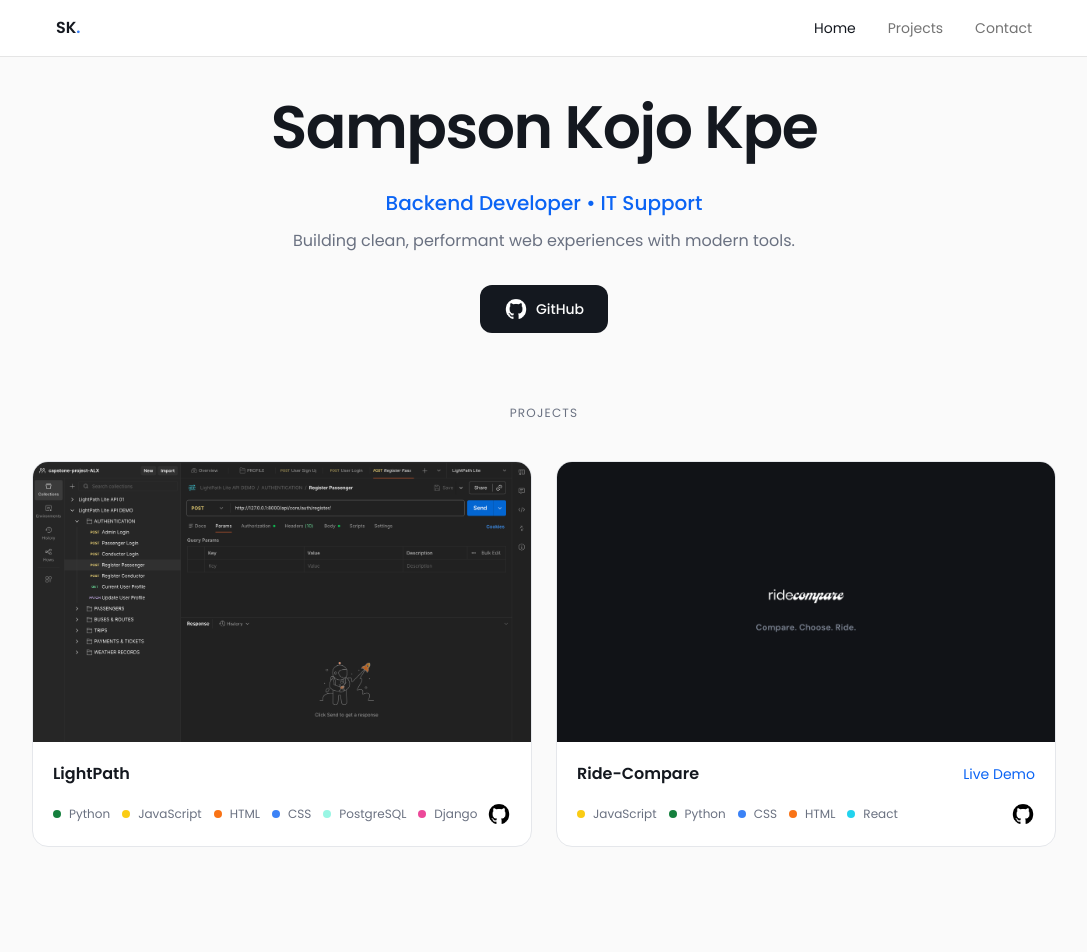
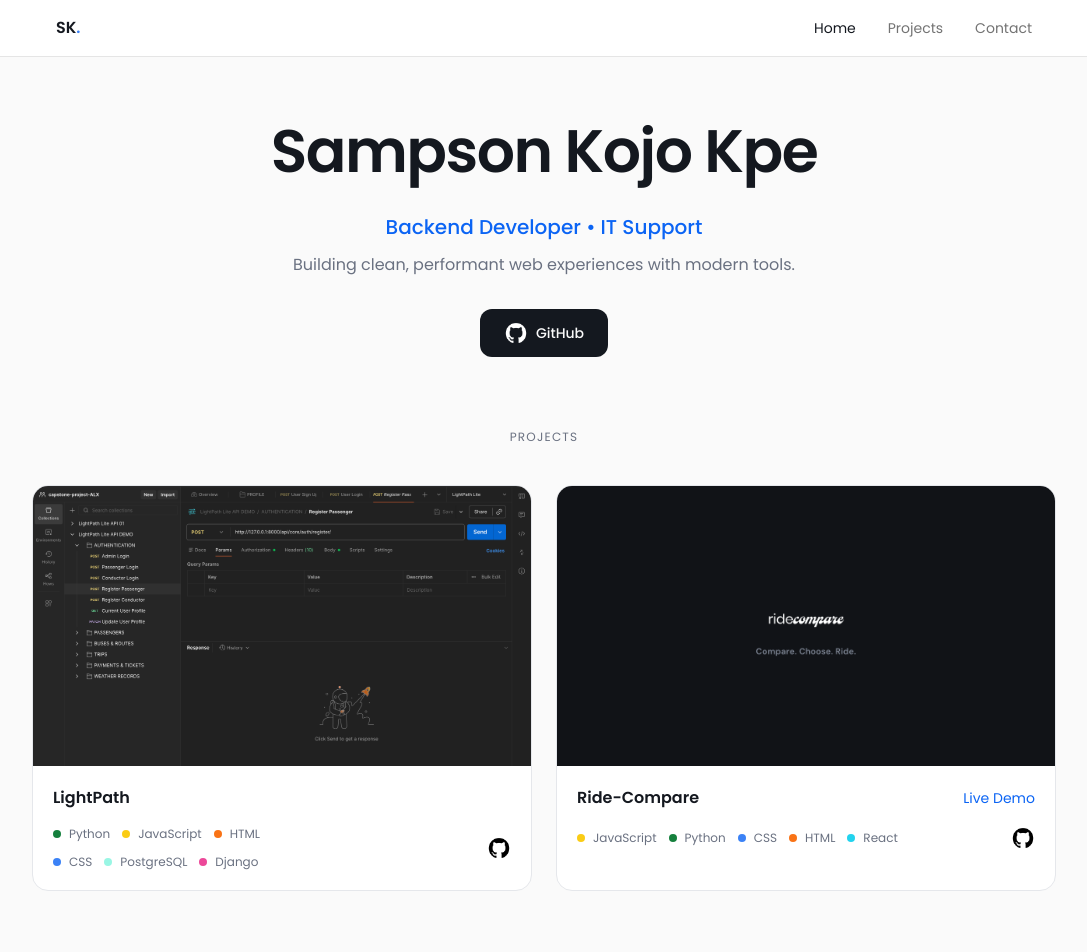
Before and after one commit to sampsonkpe/portfolio, a React (Vite) app: page / in a window 1280 px wide. Shown: the top 952 px of the page, without its empty margins (96-1183 px from the left). Built offline with nearby package versions, Linux system fonts and the light colour scheme.

Commit message:
Refactor: implement layout wrapper with flexbox to ensure consistent footer positioning across all pages

```diff
--- a/src/App.tsx
+++ b/src/App.tsx
@@ -1,22 +1,34 @@
 import { BrowserRouter, Routes, Route } from "react-router-dom";
 import Navbar from "./components/Navbar";
+import Footer from "./components/Footer";
 
 import Home from "./pages/Home";
 import Projects from "./pages/Projects";
 import Contact from "./pages/Contact";
-import Footer from "./components/Footer";
 
 export default function App() {
   return (
     <BrowserRouter>
+
+      <div className="flex flex-col min-h-screen">
+
+        {/* TOP */}
         <Navbar />
 
+        {/* MAIN CONTENT */}
+        <div className="flex-1">
           <Routes>
             <Route path="/" element={<Home />} />
             <Route path="/projects" element={<Projects />} />
             <Route path="/contact" element={<Contact />} />
           </Routes>
+        </div>
+
+        {/* BOTTOM */}
         <Footer />
+
+      </div>
+
     </BrowserRouter>
   );
 }
--- a/src/components/Footer.tsx
+++ b/src/components/Footer.tsx
@@ -2,13 +2,11 @@
   const year = new Date().getFullYear();
 
   return (
-    <footer className="border-t border-border mt-20">
-      <div className="mx-auto max-w-5xl px-6 py-8 flex items-center justify-center">
-
+    <footer className="border-t border-border mt-16">
+      <div className="mx-auto max-w-5xl px-6 py-8 text-center">
         <p className="text-sm text-muted-foreground">
           © {year} Sampson Kojo Kpe
         </p>
-
       </div>
     </footer>
   );
--- a/src/components/Hero.tsx
+++ b/src/components/Hero.tsx
@@ -1,6 +1,6 @@
 export default function Hero() {
   return (
-    <section className="flex flex-col items-center justify-center text-center pt-10 pb-10 px-6">
+    <section className="flex flex-col items-center justify-center text-center pt-16 pb-10 px-6">
 
       {/* NAME */}
       <h1 className="text-4xl md:text-6xl font-semibold tracking-tight text-foreground">
--- a/src/pages/Home.tsx
+++ b/src/pages/Home.tsx
@@ -1,4 +1,17 @@
 import Hero from "../components/Hero";
+
+/* ================= UTIL ================= */
+function getColor(tech: string) {
+  if (tech === "HTML") return "bg-orange-500";
+  if (tech === "CSS") return "bg-blue-500";
+  if (tech === "JavaScript") return "bg-yellow-400";
+  if (tech === "TypeScript") return "bg-blue-300";
+  if (tech === "Python") return "bg-green-700";
+  if (tech === "React") return "bg-cyan-400";
+  if (tech === "Django") return "bg-pink-500";
+  if (tech === "PostgreSQL") return "bg-teal-200";
+  return "bg-neutral-400";
+}
 
 const preview = [
   {
@@ -31,7 +44,13 @@
           </p>
 
           <div className="grid gap-6 sm:grid-cols-2 text-left">
-            {preview.map((project) => (
+            {preview.map((project) => {
+
+              const MAX = 3;
+              const visible = project.stack.slice(0, MAX);
+              const remaining = project.stack.length - MAX;
+
+              return (
                 <div
                   key={project.title}
                   className="group rounded-xl overflow-hidden bg-card border border-border hover:shadow-lg transition"
@@ -63,46 +82,54 @@
                     </div>
 
                     {/* BOTTOM ROW */}
-                  <div className="flex items-center justify-between">
+                    <div className="flex flex-col gap-3 sm:flex-row sm:items-center sm:justify-between">
 
                       {/* STACK */}
-                    <div className="flex flex-wrap gap-3">
-                      {project.stack.map((tech) => (
+                      <div className="flex flex-wrap gap-3 max-w-[80%]">
+
+                        {/* visible */}
+                        {visible.map((tech) => (
                           <div
                             key={tech}
                             className="flex items-center gap-2 text-xs text-muted-foreground"
                           >
                             <span
-                            className={`h-2 w-2 rounded-full ${
-                              tech === "HTML"
-                                ? "bg-orange-500"
-                                : tech === "CSS"
-                                ? "bg-blue-500"
-                                : tech === "JavaScript"
-                                ? "bg-yellow-400"
-                                : tech === "TypeScript"
-                                ? "bg-blue-300"
-                                : tech === "Python"
-                                ? "bg-green-700"
-                                : tech === "React"
-                                ? "bg-cyan-400"
-                                : tech === "Django"
-                                ? "bg-pink-500"
-                                : tech === "PostgreSQL"
-                                ? "bg-teal-200"
-                                : "bg-neutral-400"
-                            }`}
+                              className={`h-2 w-2 rounded-full ${getColor(tech)}`}
+                            />
+                            {tech}
+                          </div>
+                        ))}
+
+                        {/* +more (mobile only) */}
+                        {remaining > 0 && (
+                          <div className="text-xs text-muted-foreground sm:hidden">
+                            +{remaining} more
+                          </div>
+                        )}
+
+                        {/* full (desktop) */}
+                        <div className="hidden sm:flex flex-wrap gap-3">
+                          {project.stack.slice(MAX).map((tech) => (
+                            <div
+                              key={tech}
+                              className="flex items-center gap-2 text-xs text-muted-foreground"
+                            >
+                              <span
+                                className={`h-2 w-2 rounded-full ${getColor(tech)}`}
                               />
                               {tech}
                             </div>
                           ))}
                         </div>
 
-                    {/* GITHUB ICON (LIGHT/DARK SWITCH) */}
+                      </div>
+
+                      {/* GITHUB */}
                       <a
                         href={project.github}
                         target="_blank"
                         rel="noopener noreferrer"
+                        className="self-end sm:self-auto"
                       >
                         <img
                           src="/icons/github-light.png"
@@ -115,9 +142,11 @@
                       </a>
 
                     </div>
+
                   </div>
                 </div>
-            ))}
+              );
+            })}
           </div>
 
         </div>
--- a/src/pages/Projects.tsx
+++ b/src/pages/Projects.tsx
@@ -92,10 +92,13 @@
 /* ================= CARD ================= */
 
 function Card({ project, onClick }: any) {
+  const MAX = 3;
+  const visible = project.stack.slice(0, MAX);
+  const remaining = project.stack.length - MAX;
+
   return (
     <div className="group rounded-xl overflow-hidden bg-card border border-border hover:shadow-lg transition">
 
-      {/* CLICKABLE IMAGE */}
       <div onClick={onClick} className="cursor-pointer">
         <div className="aspect-video overflow-hidden">
           <img
@@ -107,7 +110,6 @@
 
       <div className="p-5 flex flex-col gap-3">
 
-        {/* TOP ROW */}
         <div className="flex justify-between items-center">
           <h3 className="font-semibold">{project.title}</h3>
 
@@ -118,27 +120,45 @@
           )}
         </div>
 
-        {/* DESCRIPTION */}
         <p className="text-sm text-muted-foreground">
           {project.description}
         </p>
 
-        {/* BOTTOM ROW */}
-        <div className="flex justify-between items-center">
+        <div className="flex flex-col gap-3 sm:flex-row sm:items-center sm:justify-between">
 
           {/* STACK */}
-          <div className="flex flex-wrap gap-3">
-            {project.stack.map((tech: string) => (
+          <div className="flex flex-wrap gap-3 max-w-[80%]">
+
+            {/* visible */}
+            {visible.map((tech: string) => (
               <div key={tech} className="flex items-center gap-2 text-xs text-muted-foreground">
                 <span className={`h-2 w-2 rounded-full ${getColor(tech)}`} />
                 {tech}
               </div>
             ))}
+
+            {/* +more (mobile only) */}
+            {remaining > 0 && (
+              <div className="text-xs text-muted-foreground sm:hidden">
+                +{remaining} more
+              </div>
+            )}
+
+            {/* full stack (desktop) */}
+            <div className="hidden sm:flex flex-wrap gap-3">
+              {project.stack.slice(MAX).map((tech: string) => (
+                <div key={tech} className="flex items-center gap-2 text-xs text-muted-foreground">
+                  <span className={`h-2 w-2 rounded-full ${getColor(tech)}`} />
+                  {tech}
+                </div>
+              ))}
+            </div>
+
           </div>
 
           {/* GITHUB */}
           {project.github && (
-            <a href={project.github} target="_blank" rel="noopener noreferrer">
+            <a href={project.github} target="_blank" className="self-end sm:self-auto">
               <img src="/icons/github-light.png" className="h-6 w-6 dark:hidden" />
               <img src="/icons/github-dark.png" className="h-6 w-6 hidden dark:block" />
             </a>
@@ -169,74 +189,40 @@
   if (!project) return null;
 
   return (
-    <div
-      className="fixed inset-0 bg-black/60 backdrop-blur-sm flex items-center justify-center px-6 z-50"
-      onClick={onClose}
-    >
-      <div
-        className="bg-card border border-border rounded-xl max-w-2xl w-full overflow-hidden"
-        onClick={(e) => e.stopPropagation()}
-      >
+    <div className="fixed inset-0 bg-black/60 backdrop-blur-sm flex items-center justify-center px-6 z-50" onClick={onClose}>
+      <div className="bg-card border border-border rounded-xl max-w-2xl w-full overflow-hidden" onClick={(e) => e.stopPropagation()}>
 
-        {/* IMAGE SLIDER */}
         <div
           className="relative"
           onMouseEnter={() => setPaused(true)}
           onMouseLeave={() => setPaused(false)}
-          onTouchStart={() => setPaused(true)}
-          onTouchEnd={() => setPaused(false)}
         >
-          <img
-            src={project.images[index]}
-            className="w-full aspect-video object-cover transition-opacity duration-700"
-          />
+          <img src={project.images[index]} className="w-full aspect-video object-cover transition-opacity duration-700" />
         </div>
 
-        {/* CONTENT */}
         <div className="p-6">
+          <h2 className="text-lg font-semibold">{project.title}</h2>
+          <p className="text-sm text-muted-foreground mt-2">{project.description}</p>
 
-          <h2 className="text-lg font-semibold">{project.title}</h2>
-
-          <p className="text-sm text-muted-foreground mt-2">
-            {project.description}
-          </p>
-
-          {/* FEATURES */}
           <ul className="mt-4 space-y-1 text-sm">
-            {project.features.map((f: string) => (
-              <li key={f}>• {f}</li>
-            ))}
+            {project.features.map((f: string) => <li key={f}>• {f}</li>)}
           </ul>
 
-          {/* STACK */}
-          <div className="flex flex-wrap gap-3 mt-5">
-            {project.stack.map((tech: string) => (
-              <div key={tech} className="flex items-center gap-2 text-xs text-muted-foreground">
-                <span className={`h-2 w-2 rounded-full ${getColor(tech)}`} />
-                {tech}
-              </div>
-            ))}
-          </div>
-
-          {/* LINKS */}
           <div className="flex justify-between items-center mt-6">
-
             {project.github && (
-              <a href={project.github} target="_blank" rel="noopener noreferrer">
+              <a href={project.github} target="_blank">
                 <img src="/icons/github-light.png" className="h-6 w-6 dark:hidden" />
                 <img src="/icons/github-dark.png" className="h-6 w-6 hidden dark:block" />
               </a>
             )}
-
             {project.demo && (
               <a href={project.demo} target="_blank" className="text-sm text-primary hover:underline">
                 Live Demo
               </a>
             )}
+          </div>
+        </div>
 
-          </div>
-
-        </div>
       </div>
     </div>
   );
@@ -248,36 +234,22 @@
   const [selected, setSelected] = useState<any>(null);
 
   return (
-    <main className="pt-24 px-6 pb-24">
-      <div className="mx-auto max-w-5xl text-center">
+    <main className="pt-24 px-6 pb-16">
+      <div className="mx-auto max-w-5xl">
 
-        <h1 className="text-2xl font-semibold mb-12">
-          Projects
-        </h1>
+        <h1 className="text-2xl font-semibold text-center mb-12">Projects</h1>
 
-        {/* ONGOING */}
         <section className="mb-24">
-          <h2 className="text-sm uppercase tracking-widest text-muted-foreground mb-6">
-            Ongoing
-          </h2>
-
-          <div className="grid gap-6 sm:grid-cols-2 text-left">
-            {ongoing.map((p) => (
-              <Card key={p.title} project={p} onClick={() => setSelected(p)} />
-            ))}
+          <h2 className="text-sm uppercase tracking-widest text-muted-foreground text-center mb-6">Ongoing</h2>
+          <div className="grid gap-6 sm:grid-cols-2">
+            {ongoing.map((p) => <Card key={p.title} project={p} onClick={() => setSelected(p)} />)}
           </div>
         </section>
 
-        {/* COMPLETED */}
         <section>
-          <h2 className="text-sm uppercase tracking-widest text-muted-foreground mb-6">
-            Completed
-          </h2>
-
-          <div className="grid gap-6 sm:grid-cols-2 text-left">
-            {completed.map((p) => (
-              <Card key={p.title} project={p} onClick={() => setSelected(p)} />
-            ))}
+          <h2 className="text-sm uppercase tracking-widest text-muted-foreground text-center mb-6">Completed</h2>
+          <div className="grid gap-6 sm:grid-cols-2">
+            {completed.map((p) => <Card key={p.title} project={p} onClick={() => setSelected(p)} />)}
           </div>
         </section>
 
```
Lines whose indentation alone changed are shown as unchanged.
